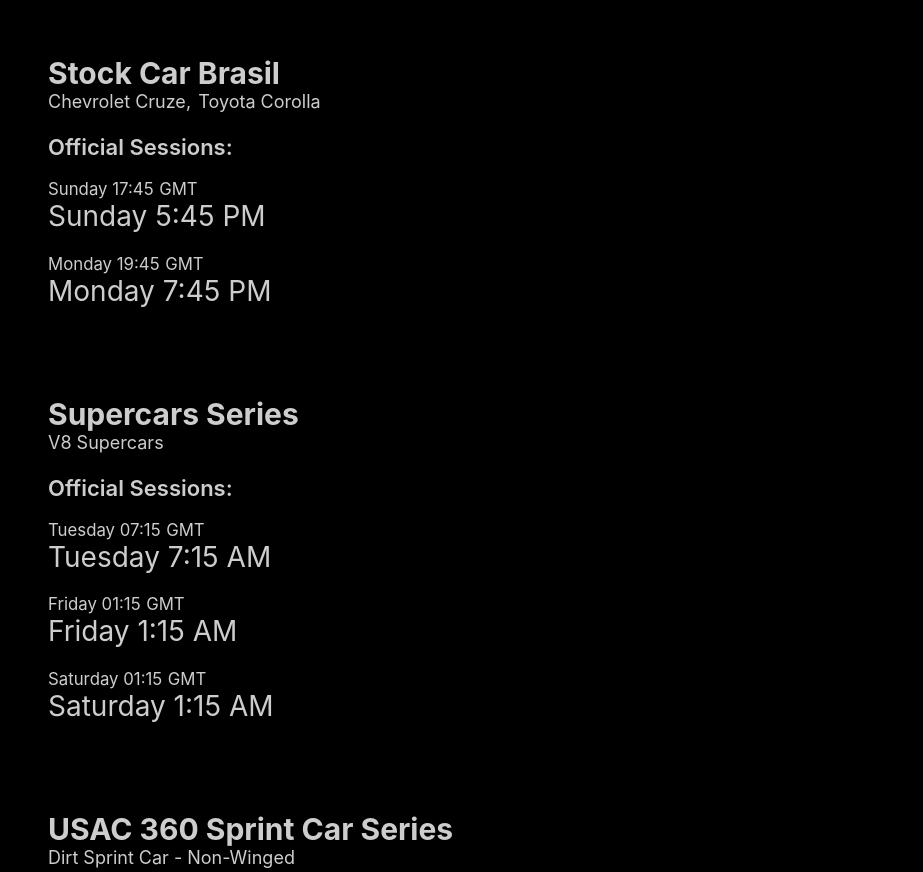
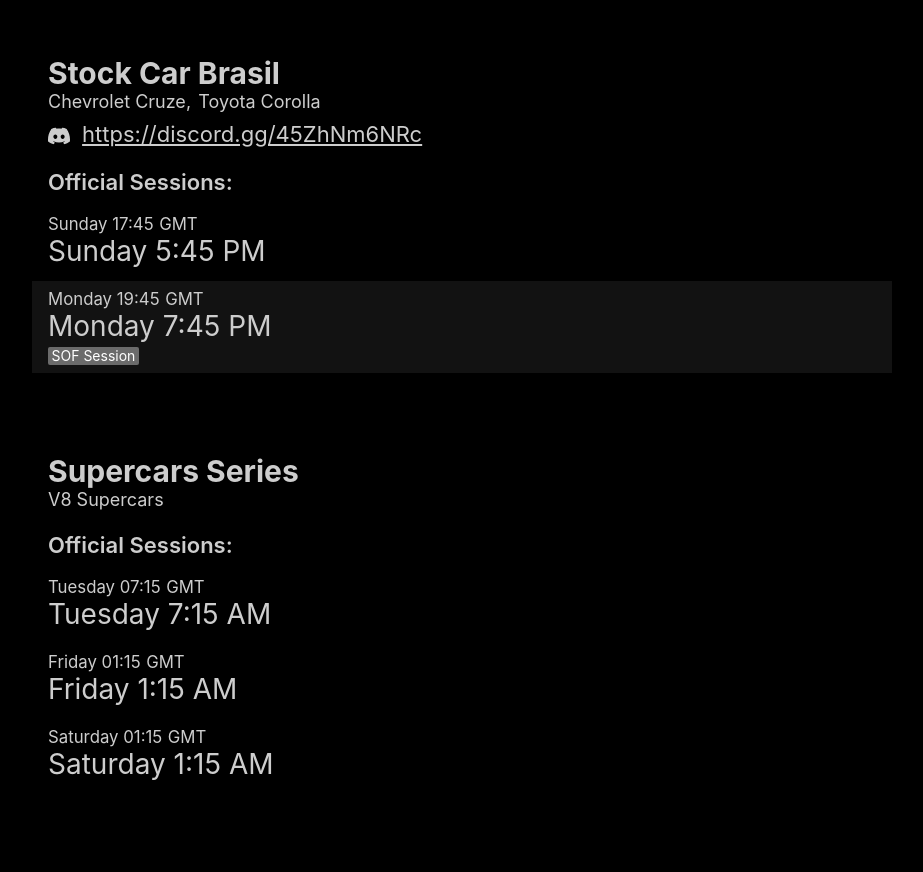
Before and after one commit to jamiehs/whenrace, a React (Create React App) app: page / in a window 1280 px wide. Shown: the part 5140-6012 px from the top of the page, without its empty margins (178-1101 px from the left). Built offline with nearby package versions, Linux system fonts and the light colour scheme.

Commit message:
Adds Discord link & SOF tag to SCB

```diff
--- a/src/data/official-sessions.js
+++ b/src/data/official-sessions.js
@@ -140,6 +140,9 @@
         shortLabel: 'Stock Car Brasil',
         label: 'Stock Car Brasil',
         cars: ["Chevrolet Cruze", "Toyota Corolla"],
+        links: {
+            discord: 'https://discord.gg/45ZhNm6NRc'
+        },
         sessions: [
             {
                 sessionDay: SUN,
@@ -148,6 +151,7 @@
             {
                 sessionDay: MON,
                 sessionTimeGmt: '19:45',
+                notes: [SOF],
             },
         ]
     },
```
